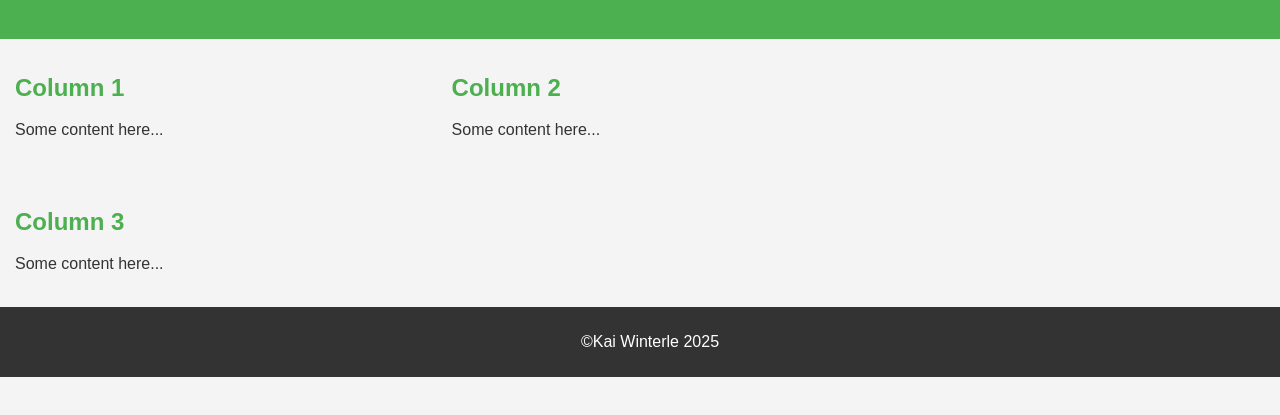
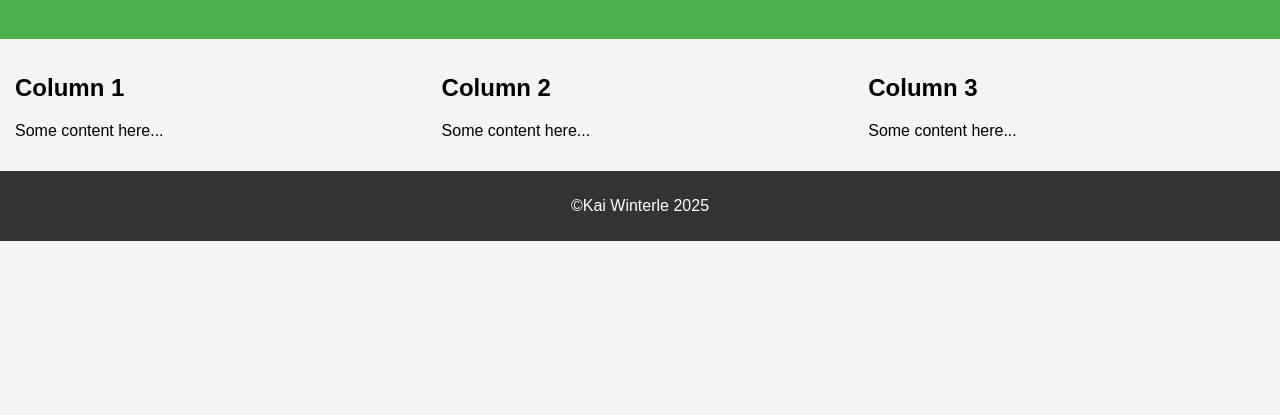
Before and after one commit to KaiWinterle/Three-Column-Layout, a plain HTML site: page index.html in a window 1280 px wide. Shown: the part 81-496 px from the top of the page. Drawn offline with Linux system fonts and the light colour scheme.

Commit message:
Update style.css

```diff
--- a/style.css
+++ b/style.css
@@ -1,56 +1,36 @@
+* {
+    box-sizing: border-box; /* Apply border-box to all elements */
+}
+
 body {
-    background-color: #f4f4f4; /* Light gray background */
-    font-family: Arial, sans-serif; /* Basic font style */
-    color: #333; /* Dark gray text color */
     margin: 0;
     padding: 0;
+    font-family: Arial, sans-serif;
+    background-color: #f4f4f4;
 }
 
-/* Header Styles */
 header {
-    background-color: #4CAF50; /* Green background */
-    color: white; /* White text color */
+    background-color: #4CAF50;
+    color: white;
     padding: 20px;
     text-align: center;
 }
 
-/* Footer Styles */
 footer {
-    background-color: #333; /* Dark background */
-    color: white; /* White text color */
+    background-color: #333;
+    color: white;
     padding: 10px;
     text-align: center;
-    position: relative;
-    bottom: 0;
-    width: 100%;
 }
 
-/* Column Styles */
 .column {
     width: 33.33%; /* Equal width for three columns */
     float: left; /* Float columns to the left */
+    padding: 15px; /* Spacing inside columns */
     box-sizing: border-box; /* Include padding in width calculation */
-    padding: 15px; /* Spacing inside columns */
 }
 
-/* Add margins or padding between columns */
-.column:not(:last-child) {
-    margin-right: 10px; /* Add margin between columns */
-}
-
-/* Content Styles */
-.column h2 {
-    font-size: 24px; /* Larger font size for headings */
-    color: #4CAF50; /* Green color for headings */
-    margin-bottom: 10px; /* Spacing below headings */
-}
-
-.column p {
-    font-size: 16px; /* Standard font size for paragraphs */
-    line-height: 1.5; /* Improve readability */
-}
-
-/* Clear Floats */
+/* Clear floats */
 .clear {
     clear: both;
 }
```
